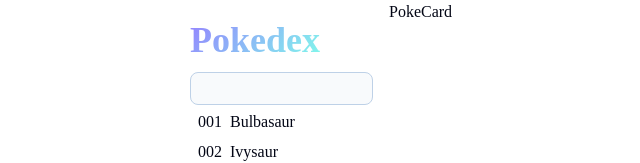
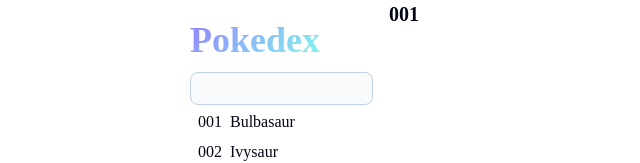
Before and after one commit to KlasniMisho123/Pokedex, a React (Vite) app: page / in a window 1280 px wide. Shown: the top 163 px of the page, without its empty margins (66-706 px from the left). Built offline with nearby package versions, Linux system fonts and the light colour scheme; no server answers; a web font is replaced by a local one.

Commit message:
Pokemon fetch,loading,cache Commit

```diff
--- a/src/components/PokeCard.jsx
+++ b/src/components/PokeCard.jsx
@@ -1,9 +1,12 @@
 import { useEffect, useState } from "react"
+import { getFullPokedexNumber, getPokedexNumber } from "../utils"
 
 export function PokeCard(props) {
     const { selectedPokemon } = props
     const [data, setData] = useState(null)
     const [loading, setLoading] = useState(false)
+
+    const {name, height, abilities, stats, types, moves, sprites } = data || {}
 
     useEffect(()=>{
         // if loading, exit loop
@@ -28,14 +31,14 @@
             setLoading(true)
             try{
                 const baseUrl="https://pokeapi.co/api/v2/"
-                const suffix = 'pokemon/ ' + selectedPokemon
+                const suffix = 'pokemon/' + getPokedexNumber(selectedPokemon)
                 const finalUrl = baseUrl + suffix
                 const res = await fetch(finalUrl)
                 const pokemonData = await res.json()
                 setData(pokemonData)
-
+                console.log("pokemonData: ",pokemonData)
                  cache[selectedPokemon] = pokemonData
-                 localStorage.setItem(JSON.stringify(cache))
+                 localStorage.setItem("pokedex", JSON.stringify(cache))
             } catch(err) {
                 console.log("Fetching PokemonData Err: ",err.message)
             } finally {
@@ -47,6 +50,11 @@
     }, [selectedPokemon])
 
     return(
-        <div>PokeCard</div>
+        <div className="poke-car">
+            <div>
+                <h4>{getFullPokedexNumber(selectedPokemon)}</h4>
+                <h2></h2>
+            </div>
+        </div>
     )
 }
--- a/src/components/SideNav.jsx
+++ b/src/components/SideNav.jsx
@@ -9,7 +9,7 @@
           <input />
           {first151Pokemon.map((pokemon, pokemonIndex) => {
             return(
-              <button className={'nav-card '}>
+              <button className={'nav-card '} key={pokemonIndex}>
                 <p>{getFullPokedexNumber(pokemonIndex)}</p>
                 <p>{pokemon} </p>
               </button>
```
